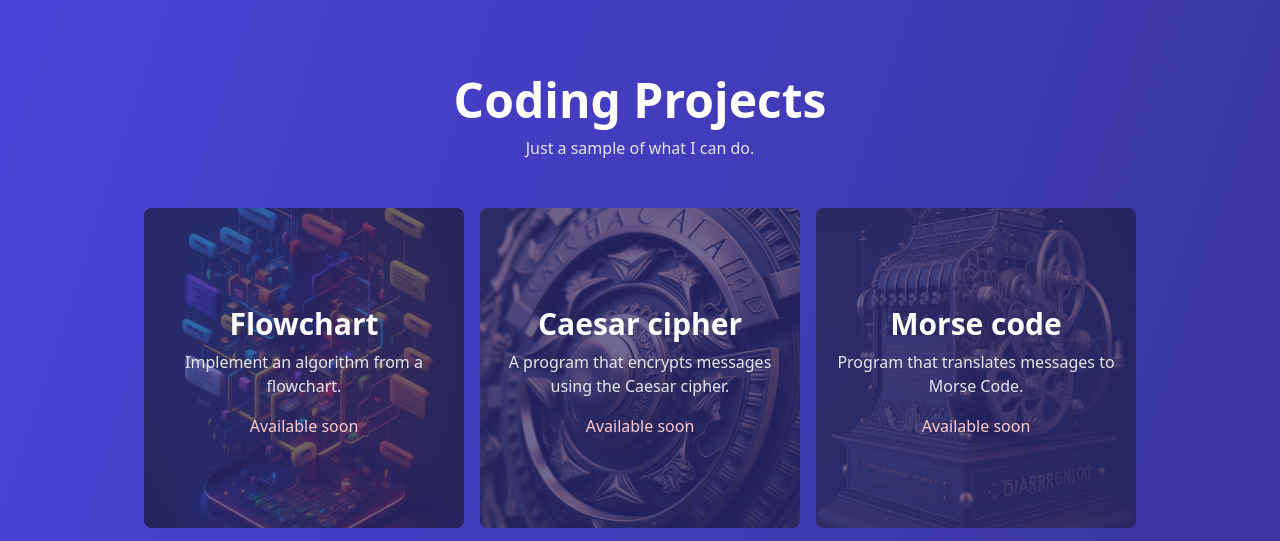
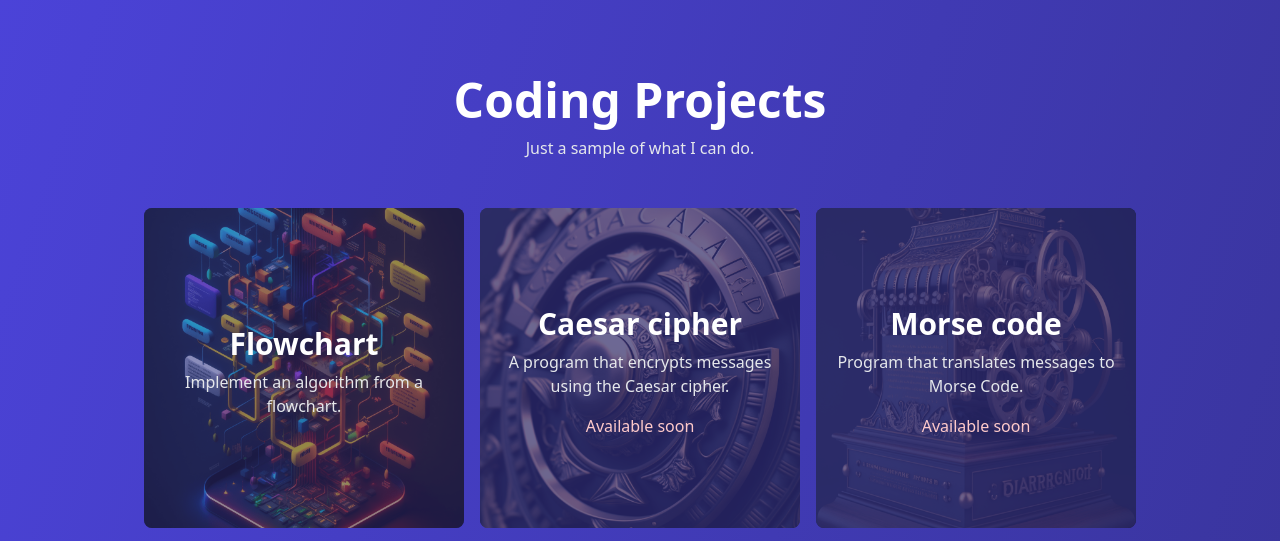
Before and after one commit to theodoros-anagnostopoulos/escape-velocity-labs.github.io, a plain HTML site: page index.html in a window 1280 px wide. Shown: the part 1020-1561 px from the top of the page. Drawn offline with Linux system fonts and the light colour scheme.

Commit message:
Add flowchart project

```diff
--- a/index.html
+++ b/index.html
@@ -165,7 +165,8 @@
         <div class="flex flex-wrap justify-center gap-x-4 gap-y-4 my-12 mb-48">
 
             <!--Flowchart project-->
-            <div class="relative h-80 rounded-lg overflow-hidden
+            <a href="https://gist.github.com/theodoros-anagnostopoulos/901e5a1ed94690dcf6adab8ae63ddc28"
+		    class="relative h-80 rounded-lg overflow-hidden
                     w-full sm:w-1/2 md:w-1/3 lg:w-1/4
                     mr-8 ml-8 sm:mr-0 sm:ml-0
                     transition-transform hover:transform hover:scale-105">
@@ -173,17 +174,16 @@
                     <div class="absolute inset-0 flex items-center justify-center">
                         <div class="relative h-full w-full">
                           <img class="h-full w-full object-cover" src="assets/flowchart.png" alt="Image">
-                          <div class="absolute inset-0" style="background-color: rgba(49,46,129,0.7);"></div>
+                          <div class="absolute inset-0" style="background-color: rgba(49,46,129,0.5);"></div>
                         </div>
                     </div>
 
                     <div class="absolute inset-0 flex flex-col justify-center p-4">
                         <h3 class="text-3xl font-bold text-white my-2 text-center">Flowchart</h3>
                         <p class="text-gray-200 text-center">Implement an algorithm from a flowchart.</p>
-                        <p class="text-red-200 text-center mt-4">Available soon</p>
                     </div>
 
-            </div>
+            </a>
 
             <!--Caesar cipher project-->
             <div class="relative h-80 rounded-lg overflow-hidden
```
